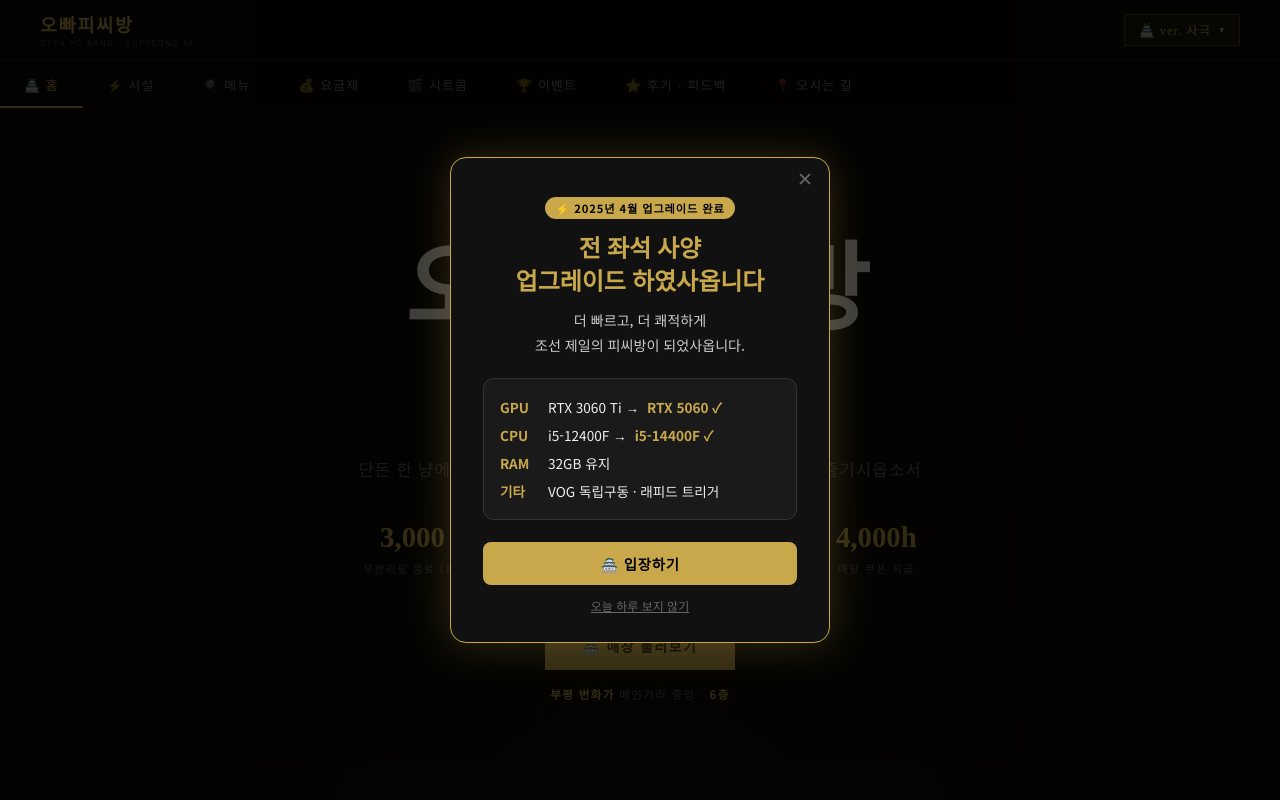
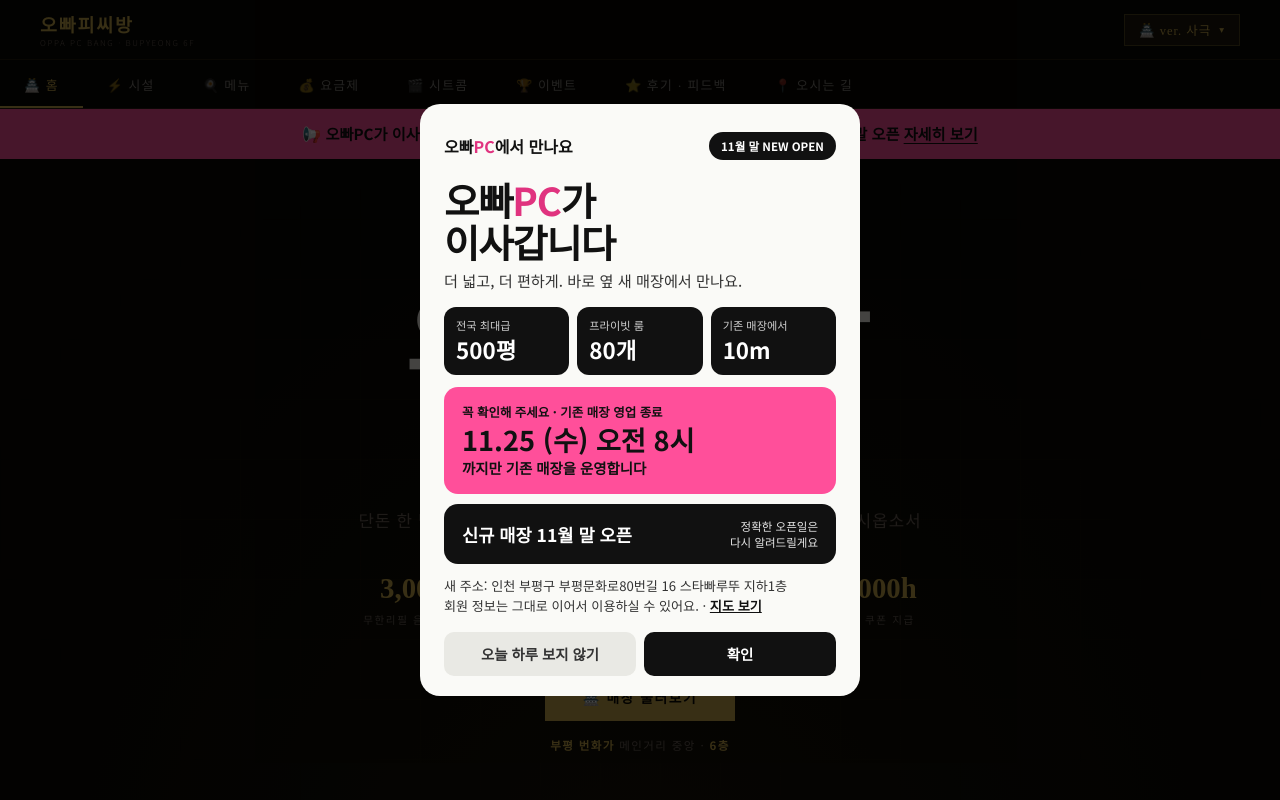
Before and after one commit to chosoosang/oppapc-homepage, a plain HTML site: page index.html in a window 1280 px wide. Shown: the top 800 px of the page. Drawn offline with Linux system fonts and the light colour scheme; a web font is replaced by a local one.

Commit message:
매장 이전 공지 배너·팝업 추가, 지난 업그레이드 팝업 제거
Co-Authored-By: Claude Opus 5.5 <noreply@anthropic.com>
Claude-Session: https://claude.ai/code/session_01F3hsCuGMUshYYyd7TAj7h8

```diff
--- a/index.html
+++ b/index.html
@@ -598,6 +598,40 @@ footer{background:var(--ink);border-top:1px solid rgba(200,168,75,.12);padding:4
 .chat-input:focus{border-color:rgba(200,168,75,.45);}
 .chat-send{background:var(--primary);border:none;border-radius:50%;width:38px;height:38px;color:var(--bg);cursor:pointer;font-size:1rem;display:flex;align-items:center;justify-content:center;flex-shrink:0;transition:background .2s;}
 .chat-send:disabled{background:rgba(200,168,75,.3);cursor:not-allowed;}
+
+/* ══════════════════════════════════════
+   매장 이전 공지 (2026.11)
+══════════════════════════════════════ */
+.mv-banner{display:block;width:100%;box-sizing:border-box;margin:0 0 0;padding:14px 20px;background:#FF4F9A;color:#111;border:0;font-family:'Noto Sans KR',sans-serif;font-size:.95rem;font-weight:700;text-align:center;cursor:pointer;line-height:1.5;}
+.mv-banner strong{font-weight:900;}
+.mv-banner u{text-underline-offset:3px;}
+.mv-overlay{position:fixed;inset:0;z-index:1000;background:rgba(0,0,0,.72);display:none;align-items:center;justify-content:center;padding:20px;}
+.mv-overlay.on{display:flex;animation:fadeInOv .3s ease;}
+@keyframes fadeInOv{from{opacity:0}to{opacity:1}}
+.mv-card{width:100%;max-width:440px;max-height:calc(100vh - 40px);overflow:auto;background:#FAFAF7;color:#111;border-radius:20px;padding:28px 24px 20px;font-family:'Noto Sans KR',sans-serif;box-sizing:border-box;}
+.mv-top{display:flex;justify-content:space-between;align-items:center;gap:8px;font-weight:900;font-size:1rem;}
+.mv-top .pk{color:#E0337F;}
+.mv-pill{background:#111;color:#fff;font-size:.72rem;font-weight:700;padding:6px 12px;border-radius:999px;white-space:nowrap;}
+.mv-card .mv-title{font-family:'Noto Sans KR',sans-serif;color:#111;-webkit-text-fill-color:#111;background:none;text-shadow:none;opacity:1;margin:18px 0 6px;font-size:2.4rem;font-weight:900;line-height:1.1;letter-spacing:-.03em;}
+.mv-card .mv-title .pk{color:#E0337F;-webkit-text-fill-color:#E0337F;font-family:inherit;}
+.mv-sub{margin:0 0 16px;font-size:.95rem;color:#333;}
+.mv-stats{display:grid;grid-template-columns:repeat(3,minmax(0,1fr));gap:8px;margin-bottom:12px;}
+.mv-stats div{background:#111;color:#fff;border-radius:12px;padding:10px 12px;}
+.mv-stats span{display:block;font-size:.7rem;color:#cfcfcf;}
+.mv-stats b{font-size:1.4rem;font-weight:900;}
+.mv-close-box{background:#FF4F9A;border-radius:14px;padding:16px 18px;margin-bottom:10px;}
+.mv-close-box span{display:block;font-size:.78rem;font-weight:700;}
+.mv-close-box b{display:block;font-size:1.7rem;font-weight:900;line-height:1.2;margin:2px 0;}
+.mv-close-box p{margin:0;font-size:.9rem;font-weight:700;}
+.mv-open{background:#111;color:#fff;border-radius:14px;padding:14px 18px;display:flex;justify-content:space-between;align-items:center;gap:10px;}
+.mv-open b{font-size:1.1rem;font-weight:900;white-space:nowrap;}
+.mv-open span{font-size:.72rem;flex-shrink:1;color:#e6e6e6;text-align:right;}
+.mv-addr{margin:12px 0 0;font-size:.82rem;color:#333;line-height:1.5;}
+.mv-addr a{color:#111;font-weight:700;}
+.mv-btns{display:flex;gap:8px;margin-top:16px;}
+.mv-btns button{flex:1;min-height:44px;border-radius:10px;border:0;font-family:inherit;font-size:.9rem;font-weight:700;cursor:pointer;}
+.mv-btn-skip{background:#e9e9e4;color:#333;}
+.mv-btn-ok{background:#111;color:#fff;}
 </style>
   <script type="text/javascript" src="https://ua.talk.naver.com/dist/sdk.js"></script>
 </head>
@@ -639,6 +673,7 @@ footer{background:var(--ink);border-top:1px solid rgba(200,168,75,.12);padding:4
 
   <!-- 홈 탭 -->
   <div class="tab-panel on" id="panel-home">
+    <button class="mv-banner" type="button" onclick="mvOpen()">📢 오빠PC가 이사갑니다 · 기존 매장은 <strong>11.25(수) 오전 8시</strong>까지 운영 · 신규 매장 <strong>11월 말 오픈</strong> <u>자세히 보기</u></button>
     <div class="hero">
       <div class="hero-grid"></div>
       <div class="hero-badge" id="heroBadge">조선 제일의 피씨방</div>
@@ -1679,62 +1714,40 @@ function openVideoModal(ytid, ep, title) {
 })();
 </script>
 
-<!-- ───── 업그레이드 홍보 팝업 ───── -->
-<style>
-#upgrade-popup-overlay{position:fixed;inset:0;background:rgba(0,0,0,.75);z-index:99999;display:flex;align-items:center;justify-content:center;animation:fadeInOv .4s ease;pointer-events:auto}
-@keyframes fadeInOv{from{opacity:0}to{opacity:1}}
-#upgrade-popup{background:#111;border:1.5px solid #c9a84c;border-radius:16px;padding:36px 32px 28px;max-width:380px;width:90%;text-align:center;position:relative;box-shadow:0 0 40px rgba(201,168,76,.25);animation:popIn .4s cubic-bezier(.34,1.56,.64,1)}
-@keyframes popIn{from{transform:scale(.85);opacity:0}to{transform:scale(1);opacity:1}}
-#upgrade-popup .badge{display:inline-block;background:#c9a84c;color:#000;font-size:.7rem;font-weight:800;padding:3px 10px;border-radius:20px;letter-spacing:.08em;margin-bottom:14px}
-#upgrade-popup h2{font-family:'Hahmlet',serif;font-size:1.5rem;color:#c9a84c;margin-bottom:8px;line-height:1.4}
-#upgrade-popup p{color:#ccc;font-size:.88rem;line-height:1.8;margin-bottom:20px}
-#upgrade-popup .spec-box{background:#1a1a1a;border:1px solid #333;border-radius:10px;padding:14px 16px;margin-bottom:22px;text-align:left}
-#upgrade-popup .spec-box div{display:flex;align-items:center;gap:8px;font-size:.85rem;color:#eee;padding:4px 0}
-#upgrade-popup .spec-box .lbl{color:#c9a84c;font-weight:700;min-width:40px}
-#upgrade-popup .close-btn{background:#c9a84c;color:#000;border:none;border-radius:8px;padding:11px 28px;font-size:.9rem;font-weight:800;cursor:pointer;width:100%;letter-spacing:.05em;transition:background .2s;pointer-events:auto;position:relative;z-index:100000}
-#upgrade-popup .close-btn:hover{background:#e0bf6a}
-#upgrade-popup .dismiss{display:block;margin-top:12px;font-size:.75rem;color:#666;cursor:pointer;text-decoration:underline;pointer-events:auto;position:relative;z-index:100000}
-#upgrade-popup .close-x{position:absolute;top:12px;right:16px;font-size:1.2rem;color:#666;cursor:pointer;background:none;border:none;line-height:1;pointer-events:auto;z-index:100000}
-#upgrade-popup .close-x:hover{color:#c9a84c}
-</style>
-<div id="upgrade-popup-overlay">
-  <div id="upgrade-popup">
-    <button class="close-x" id="popup-close-x">✕</button>
-    <div class="badge">⚡ 2025년 4월 업그레이드 완료</div>
-    <h2>전 좌석 사양<br>업그레이드 하였사옵니다</h2>
-    <p>더 빠르고, 더 쾌적하게<br>조선 제일의 피씨방이 되었사옵니다.</p>
-    <div class="spec-box">
-      <div><span class="lbl">GPU</span>RTX 3060 Ti → <strong style="color:#c9a84c">RTX 5060 ✓</strong></div>
-      <div><span class="lbl">CPU</span>i5-12400F → <strong style="color:#c9a84c">i5-14400F ✓</strong></div>
-      <div><span class="lbl">RAM</span>32GB 유지</div>
-      <div><span class="lbl">기타</span>VOG 독립구동 · 래피드 트리거</div>
-    </div>
-    <button class="close-btn" id="popup-enter">🏯 입장하기</button>
-    <span class="dismiss" id="popup-dismiss">오늘 하루 보지 않기</span>
+<!-- 매장 이전 공지 팝업 (2026.11) -->
+<div class="mv-overlay" id="mvOverlay" role="dialog" aria-modal="true" aria-labelledby="mvTitle" onclick="if(event.target===this)mvClose()">
+  <div class="mv-card">
+    <div class="mv-top"><div>오빠<span class="pk">PC</span>에서 만나요</div><div class="mv-pill">11월 말 NEW OPEN</div></div>
+    <h2 class="mv-title" id="mvTitle">오빠<span class="pk">PC</span>가<br>이사갑니다</h2>
+    <p class="mv-sub">더 넓고, 더 편하게. 바로 옆 새 매장에서 만나요.</p>
+    <div class="mv-stats">
+      <div><span>전국 최대급</span><b>500평</b></div>
+      <div><span>프라이빗 룸</span><b>80개</b></div>
+      <div><span>기존 매장에서</span><b>10m</b></div>
+    </div>
+    <div class="mv-close-box">
+      <span>꼭 확인해 주세요 · 기존 매장 영업 종료</span>
+      <b>11.25 (수) 오전 8시</b>
+      <p>까지만 기존 매장을 운영합니다</p>
+    </div>
+    <div class="mv-open"><b>신규 매장 11월 말 오픈</b><span>정확한 오픈일은<br>다시 알려드릴게요</span></div>
+    <p class="mv-addr">새 주소: 인천 부평구 부평문화로80번길 16 스타빠루뚜 지하1층<br>회원 정보는 그대로 이어서 이용하실 수 있어요. · <a href="https://map.naver.com/p/search/인천%20부평구%20부평문화로80번길%2016" target="_blank" rel="noopener">지도 보기</a></p>
+    <div class="mv-btns">
+      <button type="button" class="mv-btn-skip" onclick="mvClose(true)">오늘 하루 보지 않기</button>
+      <button type="button" class="mv-btn-ok" onclick="mvClose()">확인</button>
+    </div>
   </div>
 </div>
 <script>
+function mvOpen(){document.getElementById('mvOverlay').classList.add('on');}
+function mvClose(skipToday){
+  document.getElementById('mvOverlay').classList.remove('on');
+  if(skipToday){try{localStorage.setItem('mvHideUntil',String(Date.now()+86400000));}catch(e){}}
+}
 (function(){
-  var overlay = document.getElementById('upgrade-popup-overlay');
-  if(!overlay) return;
-  var v = localStorage.getItem('upgrade_popup_v1');
-  if(v && Date.now() < parseInt(v)){
-    overlay.style.display = 'none';
-    return;
-  }
-  function closePopup(){
-    overlay.style.display = 'none';
-  }
-  function dismissPopup(){
-    localStorage.setItem('upgrade_popup_v1', String(Date.now() + 86400000));
-    closePopup();
-  }
-  document.getElementById('popup-close-x').addEventListener('click', closePopup);
-  document.getElementById('popup-enter').addEventListener('click', closePopup);
-  document.getElementById('popup-dismiss').addEventListener('click', dismissPopup);
-  overlay.addEventListener('click', function(e){ if(e.target === overlay) closePopup(); });
+  var hide=0;try{hide=Number(localStorage.getItem('mvHideUntil')||0);}catch(e){}
+  if(Date.now()>hide){mvOpen();}
 })();
 </script>
-
 </body>
 </html>
```
